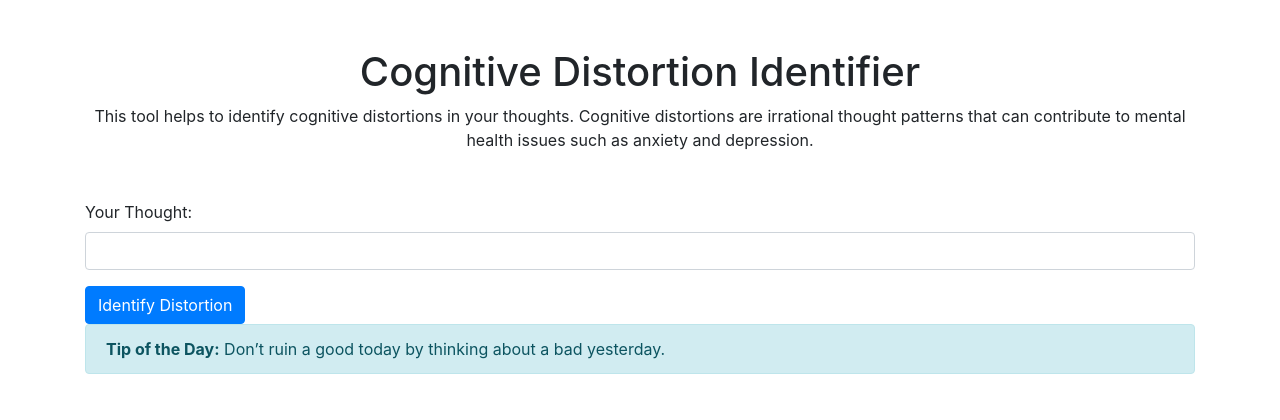
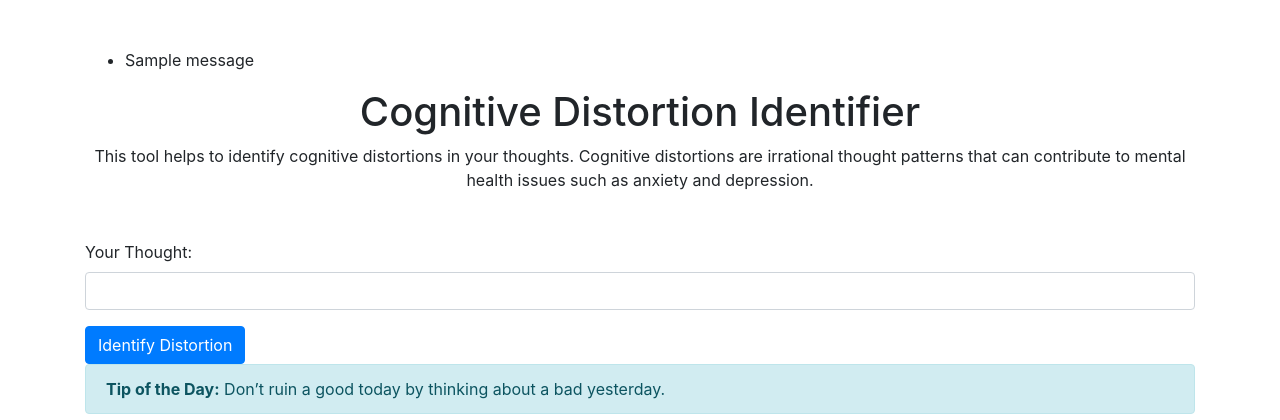
Before and after one commit to evieran/CS50-Assignments-Solutuons, a Flask app: page / in a window 1280 px wide. Shown: the top 420 px of the page. Run offline with Flask 3, Linux system fonts and the light colour scheme; tables that the repository leaves empty hold one stand-in row (values such as "Sample post"); one stand-in notice (Sample message) is shown; some libraries are stand-ins or nearby versions.

Commit message:
Thu, Jul 6, 2023, 2:59 PM +03:00

```diff
--- a/final_project/templates/index.html
+++ b/final_project/templates/index.html
@@ -11,6 +11,17 @@
 
 <body>
     <div class="container mt-5">
+         <!-- Flash message block -->
+         {% with messages = get_flashed_messages() %}
+         {% if messages %}
+             <ul class="flashes">
+                 {% for message in messages %}
+                     <li>{{ message }}</li>
+                 {% endfor %}
+             </ul>
+         {% endif %}
+     {% endwith %}
+
         <h1 class="text-center">Cognitive Distortion Identifier</h1>
         <p class="text-center">This tool helps to identify cognitive distortions in your thoughts. Cognitive distortions are irrational thought patterns that can contribute to mental health issues such as anxiety and depression.</p>
 
```
